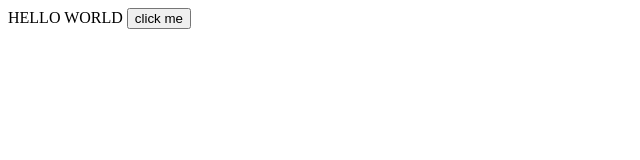
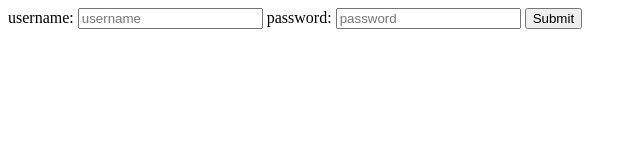
Before and after one commit to pwnedpixel/cloud-portal, a website: page src/index.html in a window 1280 px wide. Shown: the whole page, without its empty margins (0-640 px from the left). Drawn offline with Linux system fonts and the light colour scheme.

Commit message:
basic login screen started

```diff
--- a/src/index.html
+++ b/src/index.html
@@ -1,7 +1,10 @@
 <header>
-
+	<script src="index.js"></script>
 </header>
 <body>
-	HELLO WORLD
-	<button>click me</button>
+	<div id="login-frame">
+		username: <input id="username" placeholder="username" type="text">
+		password: <input id="password" placeholder="password" type="password">
+		<button onclick="login()">Submit</button>
+	</div>
 </body
--- /dev/null
+++ b/src/index.js
@@ -0,0 +1,16 @@
+const login = async(event) => {
+	console.log("click")
+	username = document.getElementById("username").value;
+	password = document.getElementById("password").value;
+	body = {"user":username, "password": password}
+
+	const response = await fetch("https://cloud-ass-2-vim.herokuapp.com/login", {
+    method: 'POST',
+    body: body, // string or object
+    headers:{
+      'Content-Type': 'application/json'
+    }
+  });
+  const myJson = await response.json();
+  alert(myJson);
+}
```
